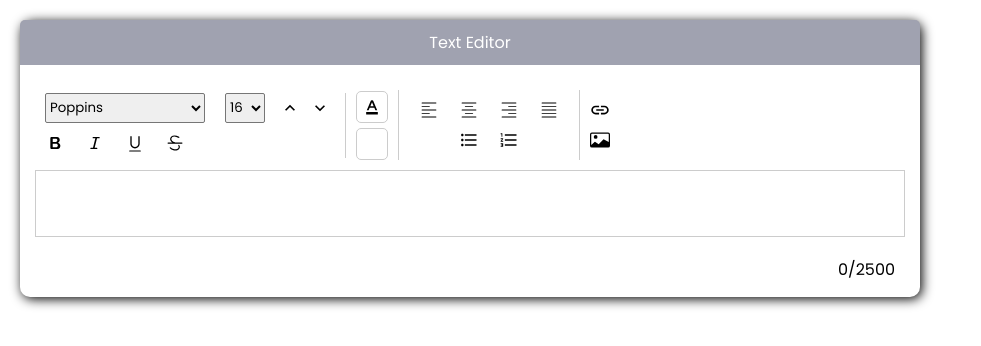
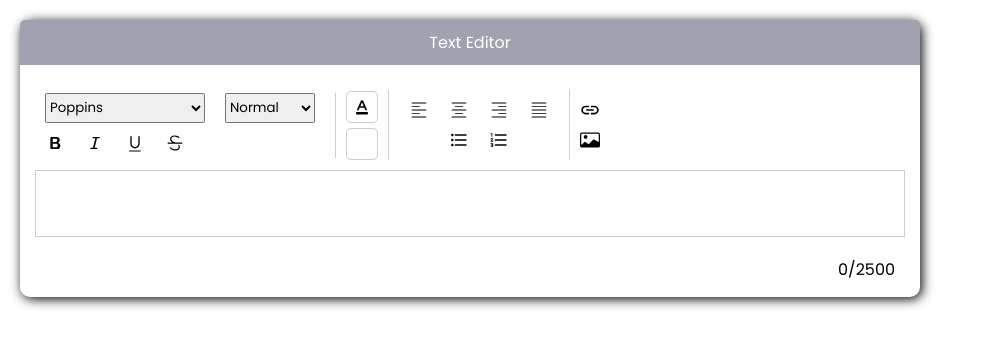
Before and after one commit to yashF60/Text-Editor, a React (Vite) app: page / in a window 1280 px wide. Shown: the top 346 px of the page, without its empty margins (0-981 px from the left). Built offline with nearby package versions, Linux system fonts and the light colour scheme.

Commit message:
Added Functional drop down and added a solid square for fill

```diff
--- a/src/components/Editor-Colour-Operations/EditorColourOperations.jsx
+++ b/src/components/Editor-Colour-Operations/EditorColourOperations.jsx
@@ -1,5 +1,7 @@
 import React, { useState } from "react";
 import "./EditorColourOperations.css";
+
+import { FaSquare } from "react-icons/fa";
 
 import { BiFontColor } from "react-icons/bi";
 import { useEditor } from "../../context/EditorContext";
@@ -39,10 +41,9 @@ const EditorColourOperations = () => {
 
         <button className="colour-op-btn">
           <label htmlFor="highlight-color-picker" style={{ cursor: "pointer" }}>
-            <div
-              className="fill-colour"
-              style={{ backgroundColor: highlightColor }}
-            />
+            <div className="fill-colour">
+              <FaSquare style={{ color: highlightColor }} />
+            </div>
           </label>
           <input
             id="highlight-color-picker"
--- a/src/components/Editor-Font-Operations/EditorFontOperations.css
+++ b/src/components/Editor-Font-Operations/EditorFontOperations.css
@@ -19,7 +19,6 @@
   margin: 0 10px;
   border-radius: 2px;
   outline: none;
-  /* transition: 0.3s; */
 }
 
 .font-fam:hover {
@@ -27,7 +26,7 @@
 }
 
 .font-sz {
-  width: 40px;
+  width: auto;
   margin: 0 10px;
   border-radius: 2px;
   outline: none;
@@ -36,29 +35,6 @@
 }
 
 .font-sz:hover {
-  color: #004aad;
-}
-
-.font-btns {
-  display: flex;
-  align-items: center;
-  justify-content: center;
-}
-
-.font-btn {
-  margin: 5px;
-  display: flex;
-  align-items: center;
-  justify-content: center;
-  cursor: pointer;
-  color: black;
-  background-color: white;
-  border: none;
-  font-size: 20px;
-  /* transition: 0.3s; */
-}
-
-.font-btn:hover {
   color: #004aad;
 }
 
--- a/src/components/Editor-Font-Operations/EditorFontOperations.jsx
+++ b/src/components/Editor-Font-Operations/EditorFontOperations.jsx
@@ -1,45 +1,13 @@
-import React, { useState } from "react";
+import React from "react";
 import "./EditorFontOperations.css";
 
-import { MdKeyboardArrowUp, MdKeyboardArrowDown } from "react-icons/md";
 import { RxFontBold, RxFontItalic, RxUnderline } from "react-icons/rx";
 import { HiOutlineStrikethrough } from "react-icons/hi2";
 
 import { useEditor } from "../../context/EditorContext";
 
-const fontSizeMap = {
-  10: 1,
-  13: 2,
-  16: 3,
-  18: 4,
-  24: 5,
-  32: 6,
-  48: 7,
-};
-
-const fontSizes = Object.keys(fontSizeMap).map(Number);
-
 const EditorFontOperations = () => {
   const { handleCommand, activeFormats } = useEditor();
-  const [fontSize, setFontSize] = useState(16);
-
-  const changeFontSize = (direction) => {
-    const currentIndex = fontSizes.indexOf(fontSize);
-    let newIndex =
-      direction === "increase" ? currentIndex + 1 : currentIndex - 1;
-
-    if (newIndex >= 0 && newIndex < fontSizes.length) {
-      const newSize = fontSizes[newIndex];
-      setFontSize(newSize);
-      handleCommand("fontSize", fontSizeMap[newSize]);
-    }
-  };
-
-  const handleFontSizeChange = (e) => {
-    const newSize = Number(e.target.value);
-    setFontSize(newSize);
-    handleCommand("fontSize", fontSizeMap[newSize]);
-  };
 
   return (
     <div className="font-op">
@@ -54,32 +22,41 @@ const EditorFontOperations = () => {
           <option value="Comic Sans MS">Comic Sans</option>
         </select>
 
+        {/* <select
+          className="font-sz"
+          onChange={(e) => handleCommand(e.target.value)}
+        >
+          <option value="Normal">Normal</option>
+          <option value="Heading1">Heading1</option>
+          <option value="Heading2">Heading2</option>
+          <option value="Quote">Quote</option>
+        </select> */}
         <select
           className="font-sz"
-          value={fontSize}
-          onChange={handleFontSizeChange}
+          onChange={(e) => {
+            const value = e.target.value;
+            switch (value) {
+              case "Heading1":
+                handleCommand("formatBlock", "<h1>");
+                break;
+              case "Heading2":
+                handleCommand("formatBlock", "<h2>");
+                break;
+              case "Quote":
+                handleCommand("formatBlock", "<blockquote>");
+                break;
+              case "Normal":
+              default:
+                handleCommand("formatBlock", "<p>");
+                break;
+            }
+          }}
         >
-          {fontSizes.map((size) => (
-            <option key={size} value={size}>
-              {size}
-            </option>
-          ))}
+          <option value="Normal">Normal</option>
+          <option value="Heading1">Heading 1</option>
+          <option value="Heading2">Heading 2</option>
+          <option value="Quote">Quote</option>
         </select>
-
-        <div className="font-btns">
-          <button
-            className="font-btn"
-            onClick={() => changeFontSize("increase")}
-          >
-            <MdKeyboardArrowUp />
-          </button>
-          <button
-            className="font-btn"
-            onClick={() => changeFontSize("decrease")}
-          >
-            <MdKeyboardArrowDown />
-          </button>
-        </div>
       </div>
 
       <div className="bottom-font-op">
```
